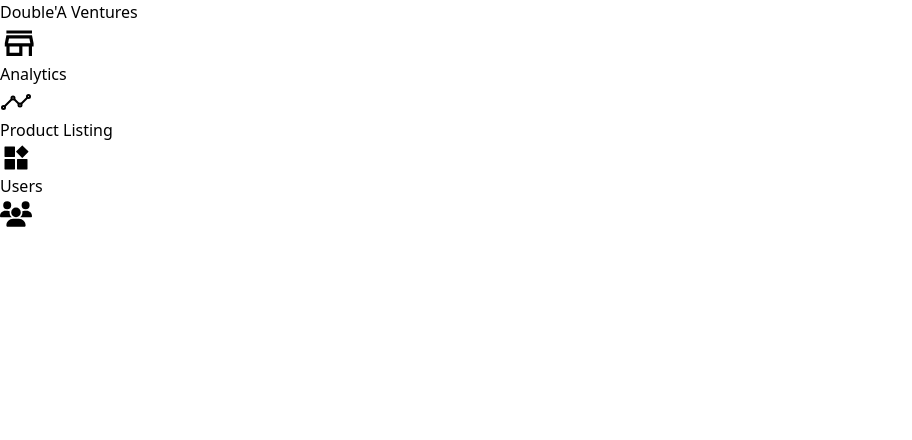
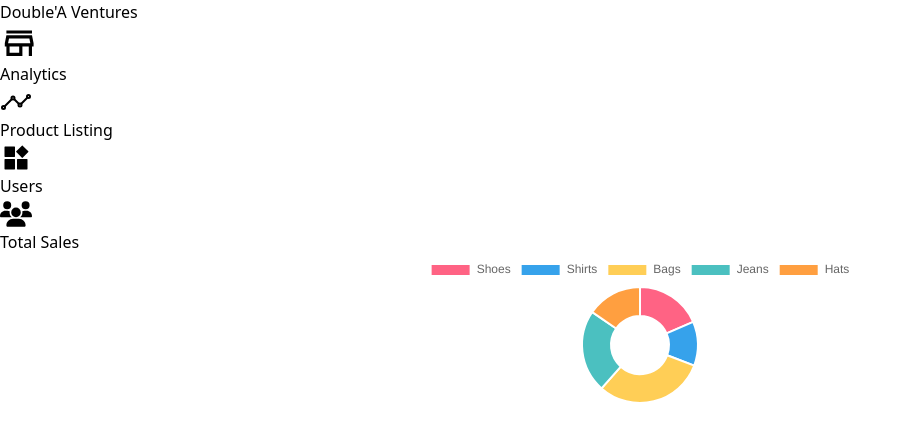
Before and after one commit to aais1/Double-A-Ventures, a React (Vite) app: page /admin/dashboard in a window 1280 px wide. Shown: the top 440 px of the page, without its empty margins (0-912 px from the left). Built offline with nearby package versions, Linux system fonts and the light colour scheme; no server answers.

Commit message:
adding context Provider for cart

```diff
--- a/src/main.jsx
+++ b/src/main.jsx
@@ -11,20 +11,22 @@
 import { Provider } from "react-redux";
 import store from "./redux/store/store.js";
 import AdminLayout from "./AdminLayout.jsx";
-import { Login } from "./pages";
+import { Login , Home } from "./pages";
 import { AdminLogin , Analytics , ProductListing } from "./pages/admin";
 import NotFound from "./pages/admin/NotFound.jsx";
+import { CartProvider } from "./context/CartContext.jsx";
 
 const router = createBrowserRouter(
   createRoutesFromElements(
     <>
       <Route path="/login" element={<Login />} />
       <Route path="/" element={<Layout />}>
-        <Route path="/" element={<>Logged in</>} />
+        <Route path="/" element={<Home/>} />
       </Route>
       <Route path="/admin" element={<AdminLogin />} />
       <Route path="/admin/login" element={<AdminLogin />} />
         <Route path="admin/dashboard" element={<AdminLayout />} >
+          <Route path="" element={<Analytics />}/>
           <Route path="analytics" element={<Analytics />} />
           <Route path="product-listings" element={<ProductListing/>} />
           <Route path="users" element={<>Users</>} />
@@ -37,7 +39,9 @@
 ReactDOM.createRoot(document.getElementById("root")).render(
   <React.StrictMode>
     <Provider store={store}>
-      <RouterProvider router={router} />
+      <CartProvider>
+        <RouterProvider router={router} />
+      </CartProvider>
     </Provider>
   </React.StrictMode>
 );
```
